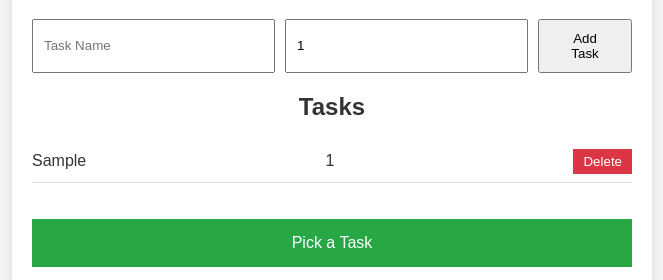
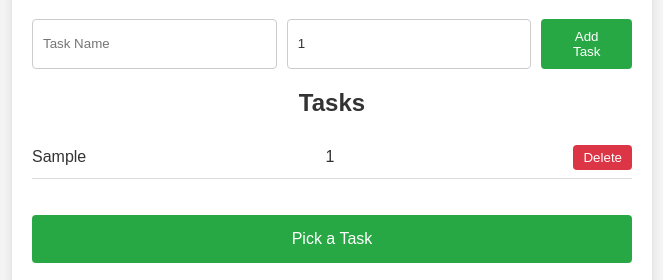
Before and after one commit to ady533/decision-randomizer, a plain HTML site: page index.html in a window 1280 px wide. Both pictures are taken after typing "Sample" into the empty fields and a click on the button "Add Task". Shown: the part 131-411 px from the top of the page, without its empty margins (308-971 px from the left). Drawn offline with Linux system fonts and the light colour scheme.

Commit message:
Update styles.css

```diff
--- a/styles.css
+++ b/styles.css
@@ -1,17 +1,55 @@
+/* styles.css */
+
+/* CSS Variables for Light Mode */
+:root {
+  --background-color: #f4f4f4;
+  --text-color: #333333;
+  --container-bg: #ffffff;
+  --button-bg: #28a745;
+  --button-hover-bg: #218838;
+  --delete-button-bg: #dc3545;
+  --delete-button-hover-bg: #c82333;
+  --input-bg: #ffffff;
+  --input-text-color: #333333;
+  --input-border: #cccccc;
+  --task-border: #dddddd;
+}
+
+/* CSS Variables for Dark Mode */
+@media (prefers-color-scheme: dark) {
+  :root {
+    --background-color: #121212;
+    --text-color: #e0e0e0;
+    --container-bg: #1e1e1e;
+    --button-bg: #4caf50;
+    --button-hover-bg: #43a047;
+    --delete-button-bg: #ff6b6b;
+    --delete-button-hover-bg: #ff4c4c;
+    --input-bg: #2c2c2c;
+    --input-text-color: #e0e0e0;
+    --input-border: #444444;
+    --task-border: #444444;
+  }
+}
+
+/* Global Styles */
 body {
   font-family: Arial, sans-serif;
-  background-color: #f4f4f4;
+  background-color: var(--background-color);
+  color: var(--text-color);
   margin: 0;
   padding: 0;
+  transition: background-color 0.5s, color 0.5s;
 }
 
 .container {
   width: 90%;
   max-width: 600px;
   margin: 50px auto;
-  background: #fff;
+  background: var(--container-bg);
   padding: 20px;
   box-shadow: 0 0 10px rgba(0, 0, 0, 0.1);
+  transition: background-color 0.5s, box-shadow 0.5s;
 }
 
 h1, h2 {
@@ -28,10 +66,25 @@ h1, h2 {
   width: 40%;
   padding: 10px;
   margin-right: 10px;
+  background-color: var(--input-bg);
+  color: var(--input-text-color);
+  border: 1px solid var(--input-border);
+  border-radius: 4px;
+  transition: background-color 0.5s, color 0.5s, border-color 0.5s;
 }
 
 .add-task button {
   padding: 10px 20px;
+  background-color: var(--button-bg);
+  border: none;
+  color: white;
+  cursor: pointer;
+  border-radius: 4px;
+  transition: background-color 0.3s;
+}
+
+.add-task button:hover {
+  background-color: var(--button-hover-bg);
 }
 
 .task-list ul {
@@ -44,34 +97,39 @@ h1, h2 {
   justify-content: space-between;
   align-items: center;
   padding: 8px 0;
-  border-bottom: 1px solid #ddd;
+  border-bottom: 1px solid var(--task-border);
+  transition: border-color 0.5s;
 }
 
 .delete-button {
-  background-color: #dc3545;
+  background-color: var(--delete-button-bg);
   border: none;
   color: white;
   padding: 5px 10px;
   cursor: pointer;
+  border-radius: 4px;
+  transition: background-color 0.3s;
 }
 
 .delete-button:hover {
-  background-color: #c82333;
+  background-color: var(--delete-button-hover-bg);
 }
 
 #pick-task-button {
   width: 100%;
   padding: 15px;
-  background-color: #28a745;
+  background-color: var(--button-bg);
   border: none;
   color: white;
   font-size: 16px;
   cursor: pointer;
   margin-top: 20px;
+  border-radius: 4px;
+  transition: background-color 0.3s;
 }
 
 #pick-task-button:hover {
-  background-color: #218838;
+  background-color: var(--button-hover-bg);
 }
 
 #result {
@@ -80,132 +138,3 @@ h1, h2 {
   font-size: 1.2em;
   min-height: 1.2em;
 }
-
-/* Existing styles.css */
-
-/* Light Mode (Default) */
-body {
-  font-family: Arial, sans-serif;
-  background-color: #f4f4f4;
-  color: #333;
-  margin: 0;
-  padding: 0;
-}
-
-.container {
-  width: 90%;
-  max-width: 600px;
-  margin: 50px auto;
-  background: #fff;
-  padding: 20px;
-  box-shadow: 0 0 10px rgba(0, 0, 0, 0.1);
-}
-
-h1, h2 {
-  text-align: center;
-}
-
-.add-task {
-  display: flex;
-  justify-content: space-between;
-  margin-bottom: 20px;
-}
-
-.add-task input {
-  width: 40%;
-  padding: 10px;
-  margin-right: 10px;
-}
-
-.add-task button {
-  padding: 10px 20px;
-}
-
-.task-list ul {
-  list-style-type: none;
-  padding: 0;
-}
-
-.task-list li {
-  display: flex;
-  justify-content: space-between;
-  align-items: center;
-  padding: 8px 0;
-  border-bottom: 1px solid #ddd;
-}
-
-.delete-button {
-  background-color: #dc3545;
-  border: none;
-  color: white;
-  padding: 5px 10px;
-  cursor: pointer;
-}
-
-.delete-button:hover {
-  background-color: #c82333;
-}
-
-#pick-task-button {
-  width: 100%;
-  padding: 15px;
-  background-color: #28a745;
-  border: none;
-  color: white;
-  font-size: 16px;
-  cursor: pointer;
-  margin-top: 20px;
-}
-
-#pick-task-button:hover {
-  background-color: #218838;
-}
-
-#result {
-  margin-top: 20px;
-  text-align: center;
-  font-size: 1.2em;
-  min-height: 1.2em;
-}
-
-/* Dark Mode Styles */
-.dark-mode body {
-  background-color: #121212;
-  color: #e0e0e0;
-}
-
-.dark-mode .container {
-  background: #1e1e1e;
-  box-shadow: 0 0 10px rgba(255, 255, 255, 0.1);
-}
-
-.dark-mode .add-task input {
-  background-color: #2c2c2c;
-  color: #e0e0e0;
-  border: 1px solid #444;
-}
-
-.dark-mode .add-task button {
-  background-color: #3a3a3a;
-  color: #e0e0e0;
-}
-
-.dark-mode .task-list li {
-  border-bottom: 1px solid #444;
-}
-
-.dark-mode .delete-button {
-  background-color: #ff6b6b;
-}
-
-.dark-mode .delete-button:hover {
-  background-color: #ff4c4c;
-}
-
-.dark-mode #pick-task-button {
-  background-color: #4caf50;
-}
-
-.dark-mode #pick-task-button:hover {
-  background-color: #43a047;
-}
```
